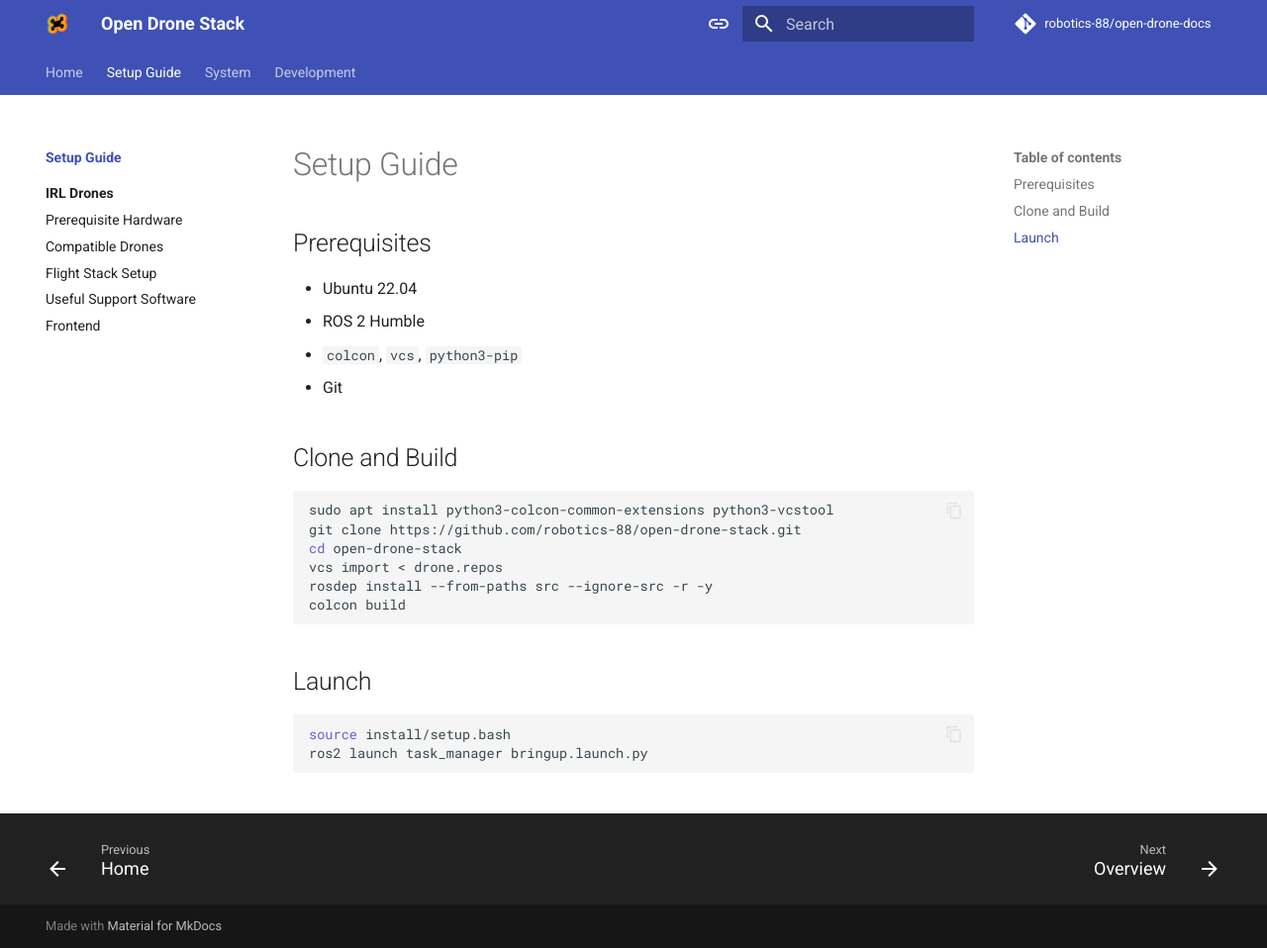
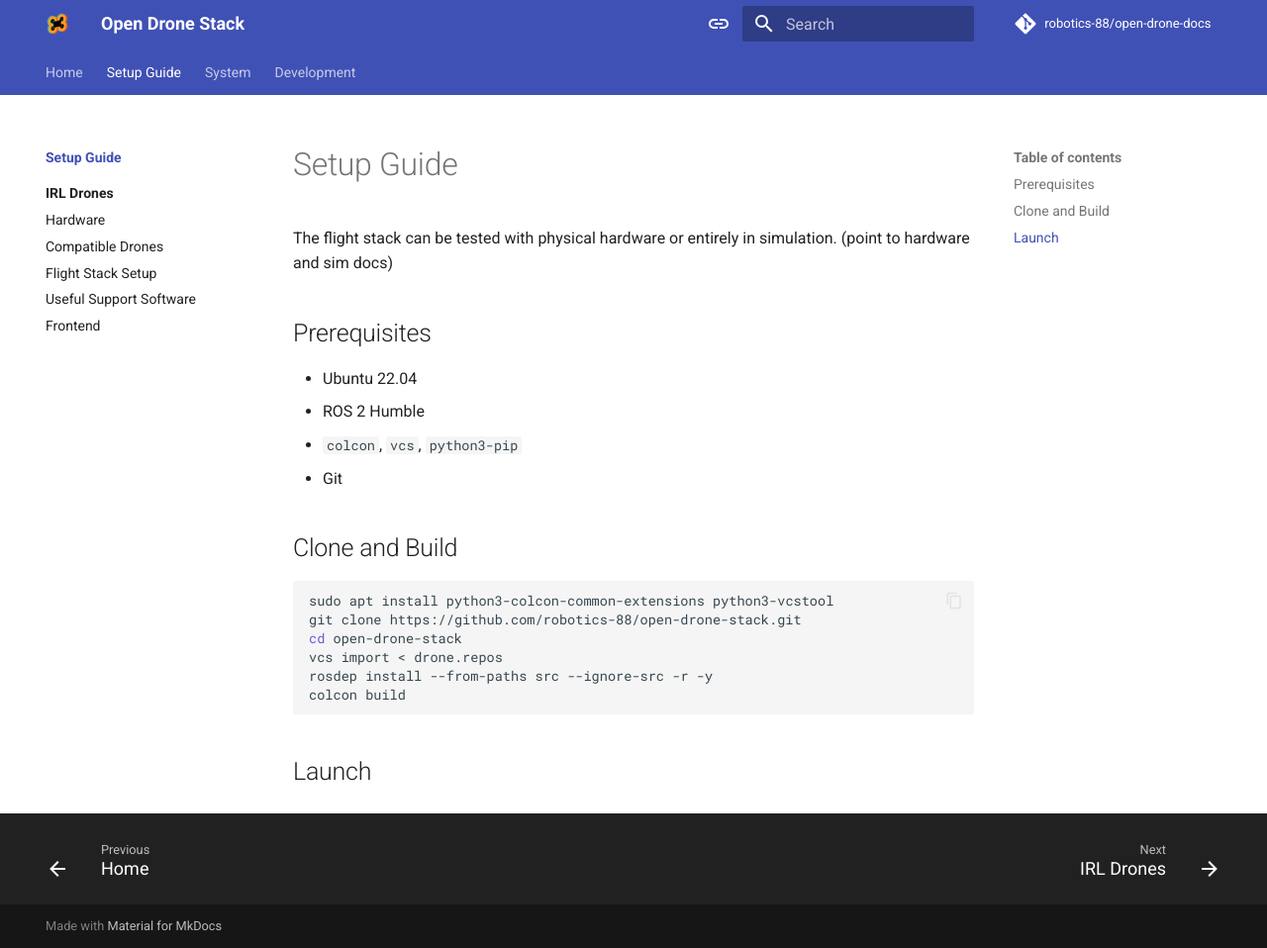
Before and after one commit to robotics-88/open-drone-docs, an MkDocs documentation site: the page built from docs/setup/index.md, in a window 1280 px wide and 958 px high. Shown: the whole window at 99% size. Built offline with MkDocs 1.6.1 and Material for MkDocs 9.7.7, drawn with Linux system fonts in a browser that asks for light colours; comment, search, counter and statistics services are not loaded.

Commit message:
Made nav titles match page titles

````diff
--- a/docs/setup/index.md
+++ b/docs/setup/index.md
@@ -1,4 +1,6 @@
 # Setup Guide
+
+The flight stack can be tested with physical hardware or entirely in simulation. (point to hardware and sim docs)
 
 ## Prerequisites
 
@@ -19,8 +21,3 @@
 ```
 
 ## Launch
-
-```bash
-source install/setup.bash
-ros2 launch task_manager bringup.launch.py
-```
--- a/mkdocs.yml
+++ b/mkdocs.yml
@@ -64,21 +64,21 @@
 nav:
   - Home: index.md
   - Setup Guide:
-      - Overview: setup/index.md
+      - Setup Guide: setup/index.md
       - IRL Drones:
-          - Overview: setup/drones/index.md
-          - Prerequisite Hardware: setup/drones/hardware.md
+          - IRL Drones: setup/drones/index.md
+          - Hardware: setup/drones/hardware.md
           - Compatible Drones: setup/drones/models.md
           - Flight Stack Setup: setup/drones/flightstack.md
           - Useful Support Software: setup/drones/support.md
           - Frontend: setup/drones/frontend.md
   - System:
-      - Overview: system/index.md
+      - System: system/index.md
       - Usage: system/usage.md
       - Architecture:
           - ROS 2 Nodes: system/architecture/nodes.md
           - State Machine: system/architecture/statemachine.md
   - Development:
-      - Overview: development/index.md
+      - Development: development/index.md
       - Missions: development/missions.md
       - Custom Modules: development/modules.md
````
Also changed, not shown: docs/setup/drones/flightstack.md (+1 -1 lines), docs/setup/drones/models.md (+1 -1 lines), docs/setup/drones/support.md (+1 -1 lines), docs/system/usage.md (+1 -1 lines).
